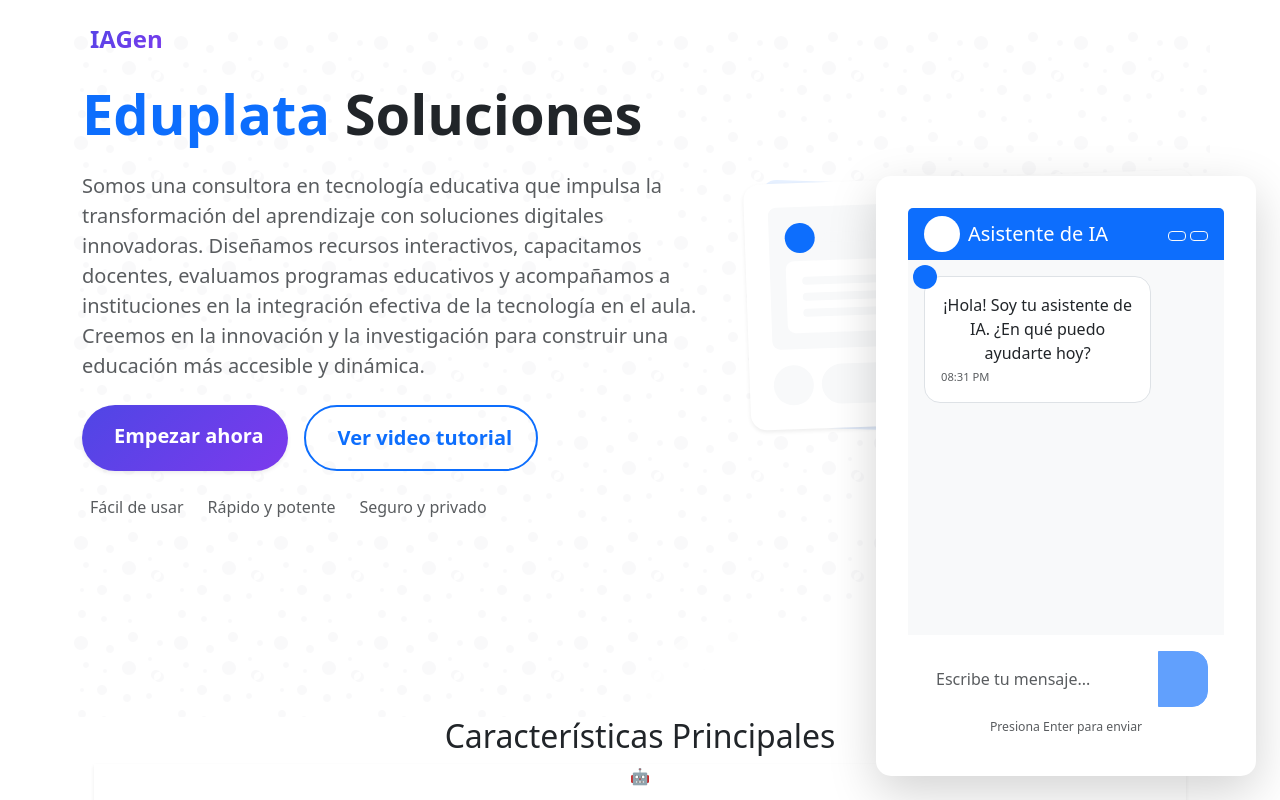
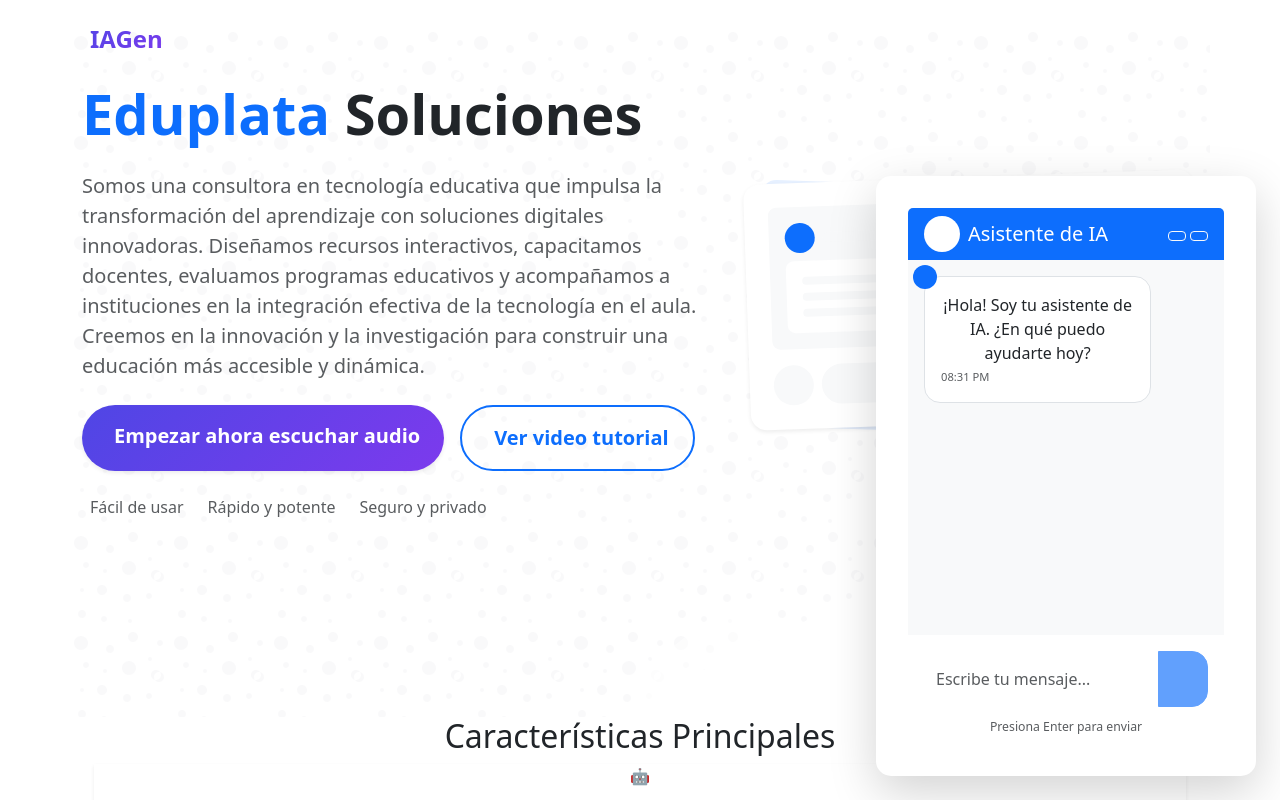
Before and after one commit to Ledesman/my-react-app, a React (Vite) app: page / in a window 1280 px wide. Shown: the top 800 px of the page. Built offline with nearby package versions, Linux system fonts and the light colour scheme; the HTML template or start-up script is replaced by a standard one.

Commit message:
cambios sobre la interfaz usuario delante con link

```diff
--- a/src/components/Hero.jsx
+++ b/src/components/Hero.jsx
@@ -28,15 +28,18 @@ const Hero = () => {
             </p>
 
             <div className="d-flex flex-column flex-sm-row gap-3 justify-content-center justify-content-lg-start">
-              <Link
-                to="/demo"
-                className="btn btn-primary btn-lg px-4 py-3 fw-semibold rounded-pill shadow-sm"
+              <a
+                href="https://open.spotify.com/episode/4pfUDlsazk9yGraRr1EPCF?si=qPpQuMd-QWqaINLVm9A_UA"
+                target="_blank"
+                rel="noopener noreferrer"
+                className="btn btn-primary btn-lg px-4 py-3 fw-semibold rounded-pill shadow-sm text-decoration-none"
                 style={{
                   background: 'linear-gradient(135deg, #4f46e5 0%, #7c3aed 100%)',
                   border: 'none',
                   transition: 'all 0.3s ease',
                   position: 'relative',
-                  overflow: 'hidden'
+                  overflow: 'hidden',
+                  color: 'white'
                 }}
                 onMouseOver={(e) => {
                   e.target.style.transform = 'translateY(-2px)';
@@ -47,9 +50,9 @@ const Hero = () => {
                   e.target.style.boxShadow = '0 4px 6px rgba(0, 0, 0, 0.1)';
                 }}
               >
-                <i className="bi bi-lightning-charge-fill me-2"></i>
-                Empezar ahora
-              </Link>
+                <i className="bi bi-mic-fill me-2"></i>
+                Empezar ahora escuchar audio
+              </a>
 
               <a
                 href="https://www.youtube.com/watch?v=yBb8RErNPN4"
```
